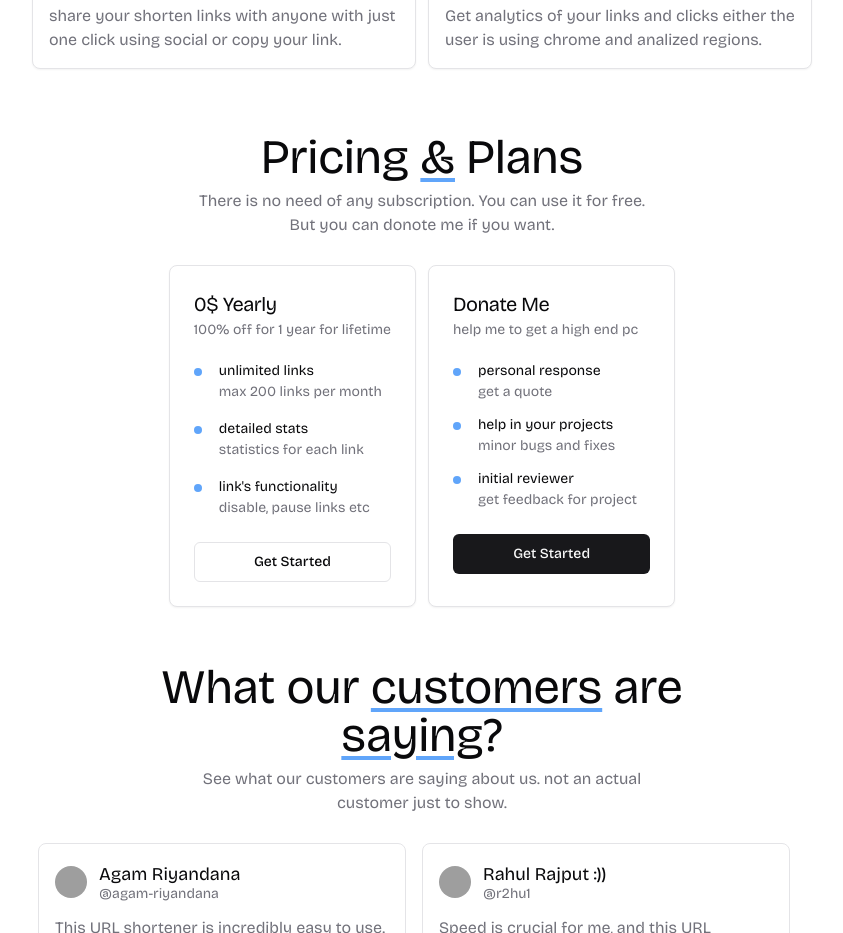
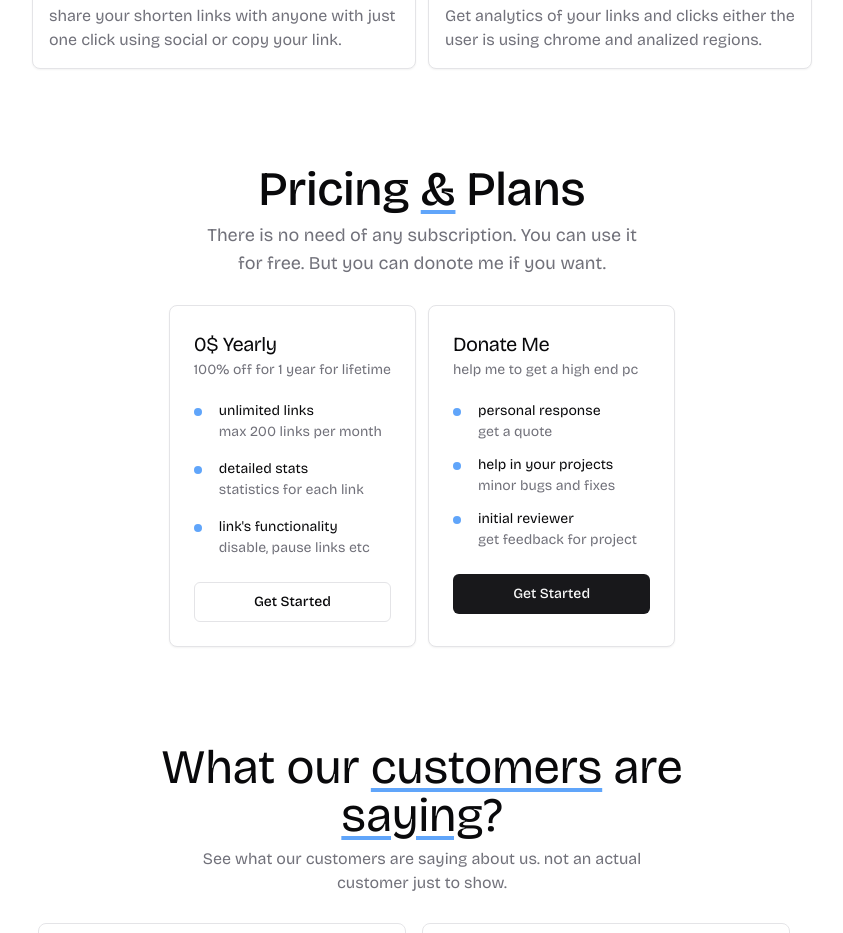
Before and after one commit to r2hu1/u-sh, a Next.js app: page / in a window 1280 px wide. Shown: the part 1240-2173 px from the top of the page, without its empty margins (218-1061 px from the left). Built offline with nearby package versions, Linux system fonts and the light colour scheme; no server answers; the database is empty; grey boxes are pictures that could not be loaded.

Commit message:
changed text pos on mob

```diff
--- a/components/landing/Pricing.jsx
+++ b/components/landing/Pricing.jsx
@@ -27,10 +27,10 @@ export default function Pricing() {
         },
     ]
     return (
-        <section className="px-6 md:px-20 lg:px-32 mt-16 mb-14">
+        <section className="px-6 md:px-20 lg:px-32 mt-24 mb-24">
             <div className="grid gap-2">
-                <h3 className="text-2xl sm:text-2xl md:text-3xl lg:text-5xl text-center">Pricing <span className=" underline underline-offset-[5px] decoration-blue-400">&</span> Plans</h3>
-                <p className="text-muted-foreground mx-auto text-sm sm:text-base text-center max-w-md">There is no need of any subscription. You can use it for free. But you can donote me if you want.</p>
+                <h3 className="text-3xl font-medium lg:text-5xl sm:text-center">Pricing <span className=" underline underline-offset-[5px] decoration-blue-400">&</span> Plans</h3>
+                <p className="text-muted-foreground mx-auto md:text-lg text-base sm:text-base sm:text-center max-w-md">There is no need of any subscription. You can use it for free. But you can donote me if you want.</p>
             </div>
             <div className="mt-7 grid sm:grid-cols-2 gap-3 sm:place-content-center sm:w-fit sm:mx-auto">
                 <Card className={"sm:max-w-[300px]"}>
```
